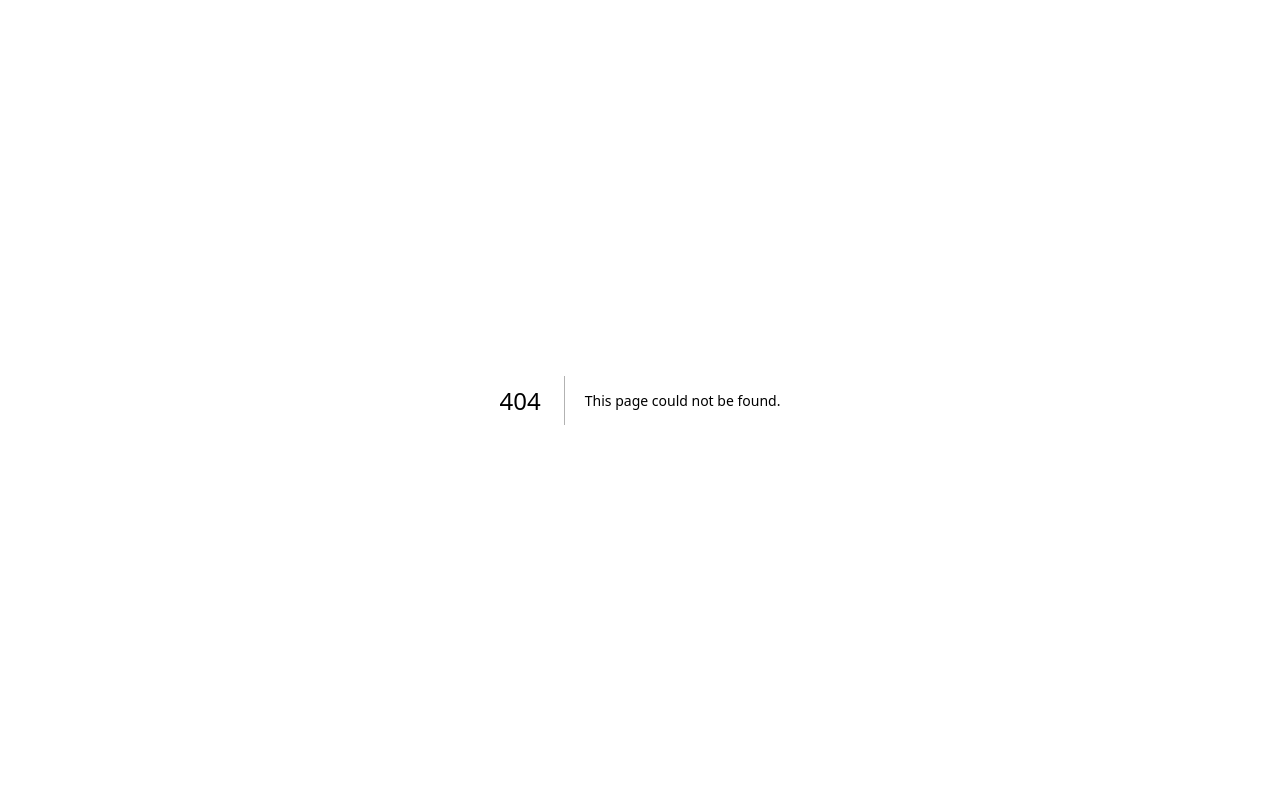
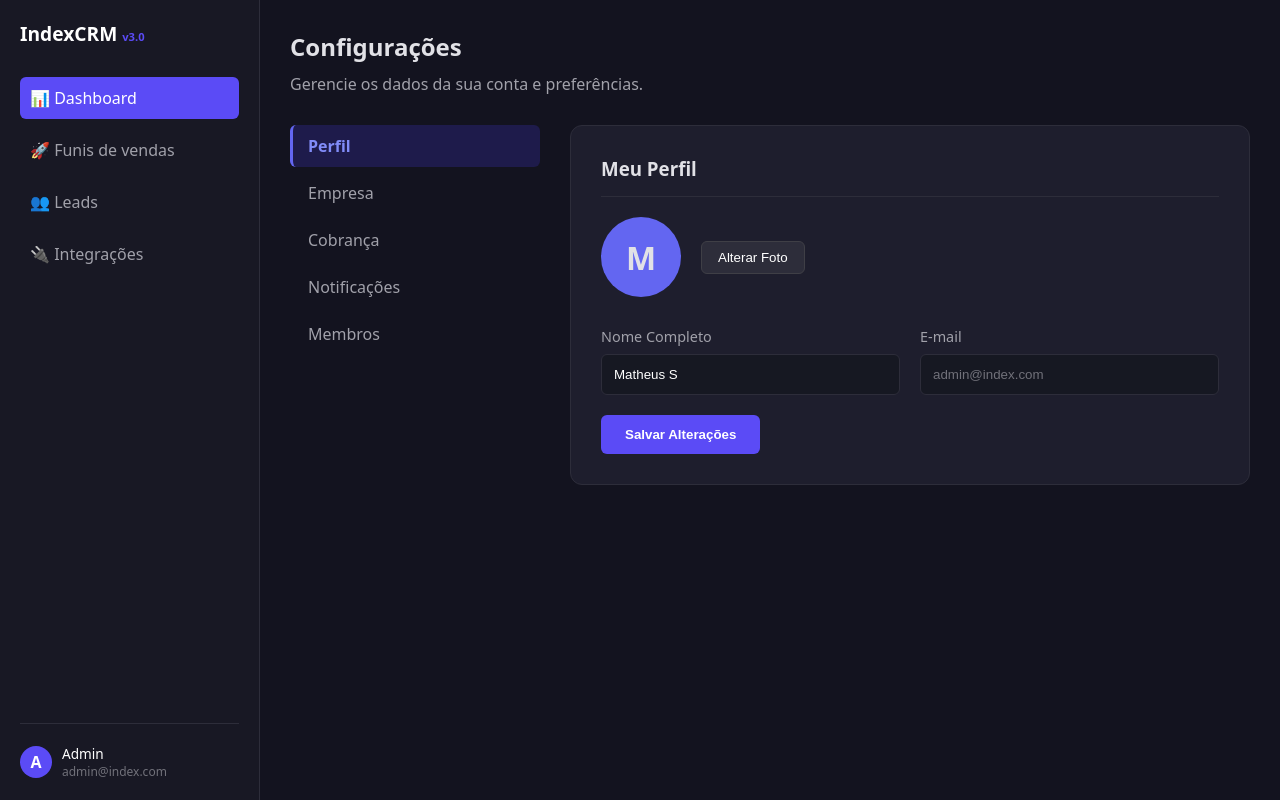
Before and after one commit to Matheus-Dev-Souza/IndexCRM, a Next.js app: page /1/dashboard/settings in a window 1280 px wide. Before the commit this address had no page. Built offline with nearby package versions, Linux system fonts and the light colour scheme.

Commit message:
feat: add setting do dash

```diff
--- /dev/null
+++ b/src/app/[locale]/(dashboard)/dashboard/settings/page.tsx
@@ -0,0 +1,54 @@
+export default function SettingsPage() {
+  return (
+    <div style={{ padding: '30px', maxWidth: '1400px', margin: '0 auto', color: '#e1e1e6' }}>
+
+      <h1 style={{ fontSize: '1.5rem', fontWeight: 'bold', marginBottom: '10px' }}>Configurações</h1>
+      <p style={{ color: '#a1a1aa', marginBottom: '30px' }}>Gerencie os dados da sua conta e preferências.</p>
+
+      <div style={{ display: 'grid', gridTemplateColumns: '250px 1fr', gap: '30px' }}>
+
+        {/* Menu Lateral de Configurações */}
+        <div style={{ display: 'flex', flexDirection: 'column', gap: '5px' }}>
+           {['Perfil', 'Empresa', 'Cobrança', 'Notificações', 'Membros'].map((item, index) => (
+             <div key={item} style={{
+               padding: '10px 15px',
+               borderRadius: '6px',
+               background: index === 0 ? '#1e1b4b' : 'transparent',
+               color: index === 0 ? '#818cf8' : '#a1a1aa',
+               cursor: 'pointer',
+               fontWeight: index === 0 ? 'bold' : 'normal',
+               borderLeft: index === 0 ? '3px solid #6366f1' : '3px solid transparent'
+             }}>
+               {item}
+             </div>
+           ))}
+        </div>
+
+        {/* Área de Conteúdo (Formulário) */}
+        <div style={{ background: '#1e1e2d', padding: '30px', borderRadius: '12px', border: '1px solid #2d2d3a' }}>
+           <h3 style={{ borderBottom: '1px solid #2d2d3a', paddingBottom: '15px', marginBottom: '20px' }}>Meu Perfil</h3>
+
+           <div style={{ display: 'flex', alignItems: 'center', gap: '20px', marginBottom: '30px' }}>
+              <div style={{ width: '80px', height: '80px', borderRadius: '50%', background: '#6366f1', display: 'flex', alignItems: 'center', justifyContent: 'center', fontSize: '2rem', fontWeight: 'bold' }}>M</div>
+              <button style={{ background: '#2d2d3a', border: '1px solid #3f3f46', color: 'white', padding: '8px 16px', borderRadius: '6px', cursor: 'pointer' }}>Alterar Foto</button>
+           </div>
+
+           <form style={{ display: 'grid', gridTemplateColumns: '1fr 1fr', gap: '20px' }}>
+              <div>
+                 <label style={{ display: 'block', color: '#a1a1aa', marginBottom: '8px', fontSize: '0.9rem' }}>Nome Completo</label>
+                 <input type="text" defaultValue="Matheus S" style={{ width: '100%', padding: '12px', background: '#161822', border: '1px solid #2d2d3a', borderRadius: '6px', color: 'white' }} />
+              </div>
+              <div>
+                 <label style={{ display: 'block', color: '#a1a1aa', marginBottom: '8px', fontSize: '0.9rem' }}>E-mail</label>
+                 <input type="email" defaultValue="admin@index.com" disabled style={{ width: '100%', padding: '12px', background: '#161822', border: '1px solid #2d2d3a', borderRadius: '6px', color: '#71717a', cursor: 'not-allowed' }} />
+              </div>
+              <div style={{ gridColumn: 'span 2' }}>
+                 <button type="button" style={{ background: '#5b4bf6', color: 'white', border: 'none', padding: '12px 24px', borderRadius: '6px', fontWeight: 'bold', cursor: 'pointer' }}>Salvar Alterações</button>
+              </div>
+           </form>
+        </div>
+
+      </div>
+    </div>
+  );
+}
```
